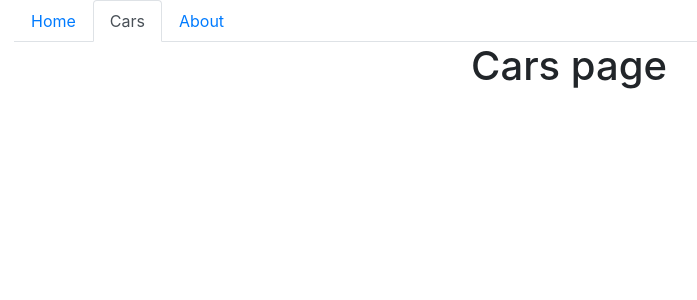
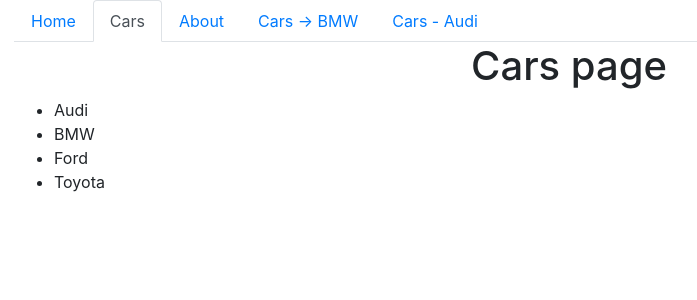
Before and after one commit to NorthwooDzp/vue-learning, a Vue app: page /cars in a window 1280 px wide. Shown: the top 300 px of the page, without its empty margins (71-768 px from the left). Built offline with nearby package versions, Linux system fonts and the light colour scheme.

Commit message:
b9l5 dynamic routes done

```diff
--- a/src/App.vue
+++ b/src/App.vue
@@ -5,7 +5,8 @@
                 <router-link to="/"
                              tag="a"
                              class="nav-link"
-                             exact active-class="active"
+                             exact
+                             active-class="active"
                 >
                     Home
                 </router-link>
@@ -15,6 +16,7 @@
                              tag="a"
                              class="nav-link"
                              active-class="active"
+                             exact
                 >
                     Cars
                 </router-link>
@@ -27,6 +29,24 @@
                 >
                     About
                 </router-link>
+            </li>
+            <li class="nav-item">
+            <router-link to="/cars/BMW"
+                         tag="a"
+                         class="nav-link"
+                         active-class="active"
+            >
+                Cars -> BMW
+            </router-link>
+            </li>
+            <li class="nav-item">
+            <router-link to="/cars/Audi"
+                         tag="a"
+                         class="nav-link"
+                         active-class="active"
+            >
+                Cars - Audi
+            </router-link>
             </li>
         </ul>
         <div class="content">
--- a/src/router.js
+++ b/src/router.js
@@ -3,6 +3,7 @@
 import Router from 'vue-router';
 import Home from './views/Home.vue';
 import Cars from './views/Cars';
+import Car from './views/Car';
 
 Vue.use(Router);
 
@@ -21,6 +22,11 @@
             component: Cars
         },
         {
+            path: '/cars/:id',
+            component: Car,
+            name: 'car'
+        },
+        {
             path: '/about',
             name: 'about',
             // route level code-splitting
--- /dev/null
+++ b/src/views/Car.vue
@@ -0,0 +1,33 @@
+<template>
+    <div>
+        <h2>
+            Car - {{car}}
+        </h2>
+    </div>
+</template>
+
+<script>
+    export default {
+        name: 'Car',
+        data() {
+            return {
+                car: this.$route.params['id']
+            };
+        },
+        created() {
+            console.log(this.$route);
+            // this.$route === this.$router.currentRoute
+        },
+        watch: {
+            $route(toR, fromR) {
+                console.log(toR);
+                console.log(fromR);
+                this.car = toR.params['id']
+            }
+        }
+    };
+</script>
+
+<style scoped>
+
+</style>
--- a/src/views/Cars.vue
+++ b/src/views/Cars.vue
@@ -1,15 +1,39 @@
 <template>
     <div>
         <h1>Cars page</h1>
+        <ul>
+            <router-link tag="li"
+                         v-for="car of cars"
+                         :to="$router.currentRoute.path + '/' + car"
+                         :key="car"
+            >
+                {{car}}
+            </router-link>
+        </ul>
     </div>
 </template>
 
 <script>
     export default {
-        name: 'Cars'
+        name: 'Cars',
+        data() {
+            return {
+                cars: [
+                    'Audi',
+                    'BMW',
+                    'Ford',
+                    'Toyota'
+                ]
+            };
+        }
     };
 </script>
 
 <style scoped>
-
+    ul {
+        text-align: left;
+    }
+    li {
+        cursor: pointer;
+    }
 </style>
```
